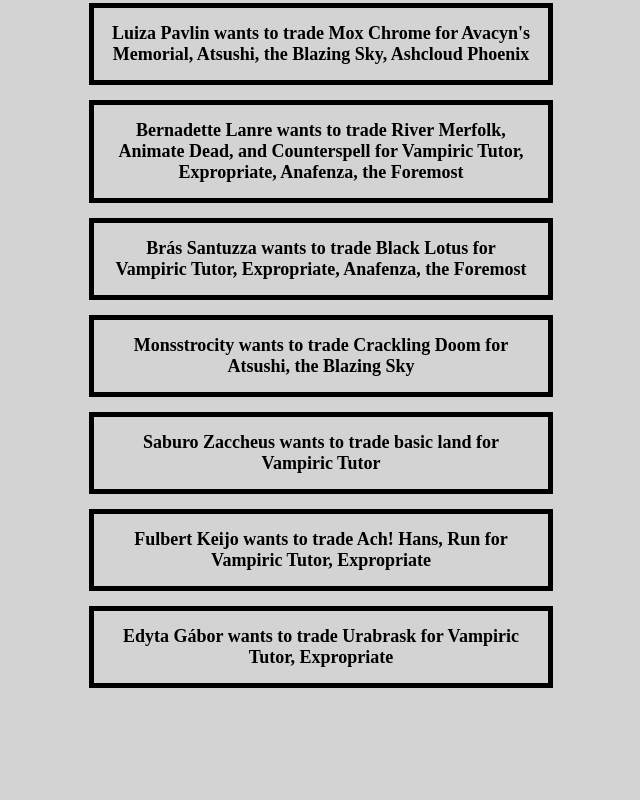
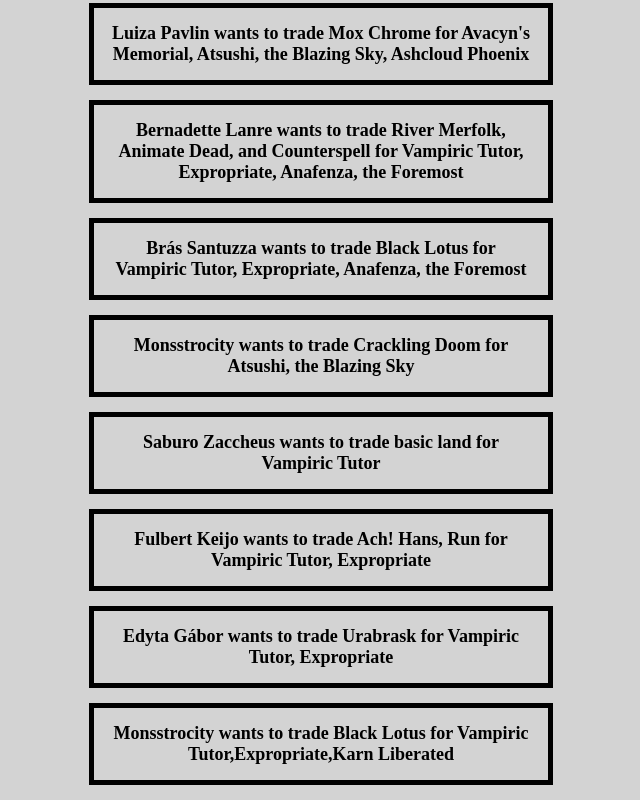
Before and after one commit to Jessieg12/Magic-Trade-Binder, a React (Create React App) app: page /pendingtrades in a window 1280 px wide. Shown: the part 303-1103 px from the top of the page, without its empty margins (319-959 px from the left). Before the commit the page ends 1006 px from the top, so only its background shows below. Built offline with nearby package versions, Linux system fonts and the light colour scheme; data requests are answered from the project's data file.

Commit message:
cleaned up some code

```diff
--- a/db.json
+++ b/db.json
@@ -104,6 +104,13 @@
       "cardImage": "https://cards.scryfall.io/large/front/c/8/c8134a08-4c7f-419e-940d-95bc9f630ae2.jpg?1637628619",
       "cardSet": "Midnight Hunt Commander",
       "forTrade": false
+    },
+    {
+      "cardName": "Black Lotus",
+      "cardSet": "Alpha",
+      "cardImage": "https://cards.scryfall.io/large/front/b/0/b0faa7f2-b547-42c4-a810-839da50dadfe.jpg?1559591477",
+      "forTrade": true,
+      "id": 15
     }
   ],
   "comment": [
@@ -138,6 +145,10 @@
     {
       "commitedTrade": "Edyta Gábor wants to trade Urabrask for Vampiric Tutor, Expropriate",
       "id": 7
+    },
+    {
+      "commitedTrade": "Monsstrocity wants to trade Black Lotus for Vampiric Tutor,Expropriate,Karn Liberated",
+      "id": 8
     }
   ]
 }
--- a/src/components/MakeTradeHome.js
+++ b/src/components/MakeTradeHome.js
@@ -37,7 +37,7 @@
     return(
         <div>
             <p className="tradeHomeTitle">See a card that isn't for trade? Shoot me an offer anyways!</p>
-						<p className="clickCards">Click on the card(s) you want to trade</p>
+						<p className="clickCards">Click on the card(s) you want for trade</p>
             {mappedcards}
 						<TradingCards setTradeCards={setTradeCards} statement={statement} tradeCards={tradeCards}/>
         </div>
--- a/src/components/NewCardForm.js
+++ b/src/components/NewCardForm.js
@@ -17,6 +17,10 @@
       cardImage,
       forTrade
     }
+    setCardName('')
+    setCardSet('')
+    setCardImage('')
+    setForTrade(false)
     fetch(URL, {
     method: "POST",
     headers: {
--- a/src/components/TradingCards.js
+++ b/src/components/TradingCards.js
@@ -26,7 +26,7 @@
       .then(alert("Trade submitted!"))
     }
 
-    console.log(statement.join(' '))
+
 
   return(
     <div className="trades">
```
